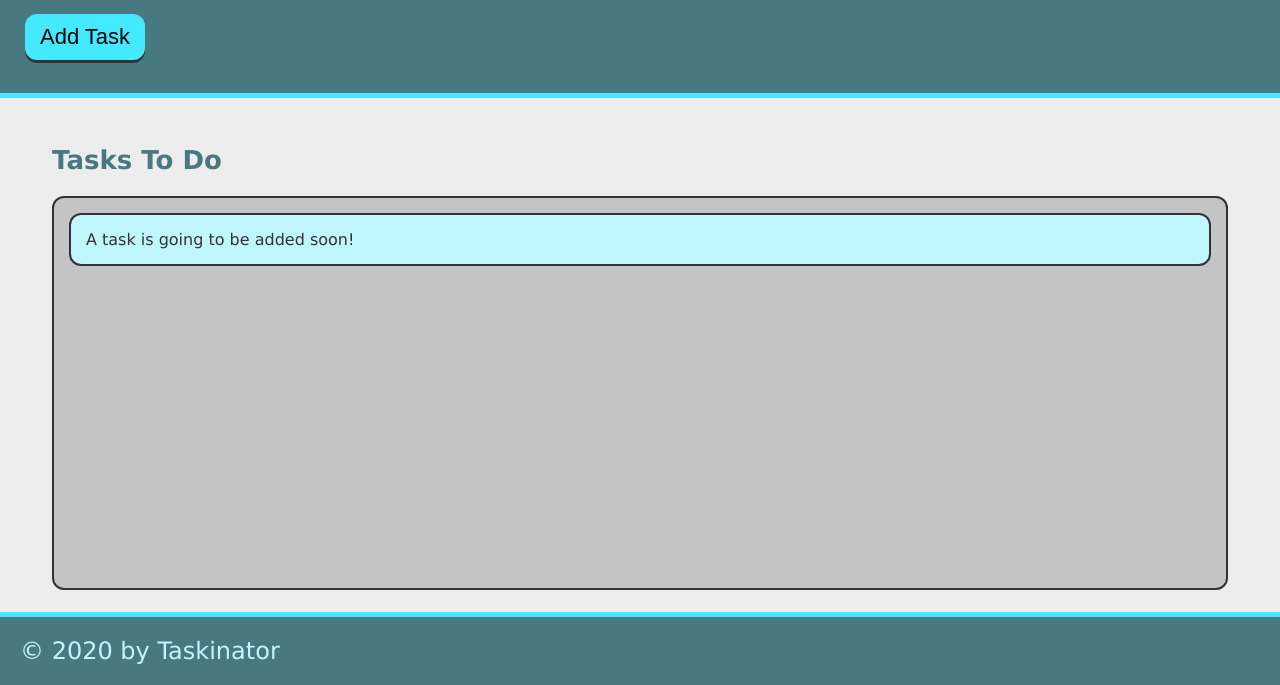
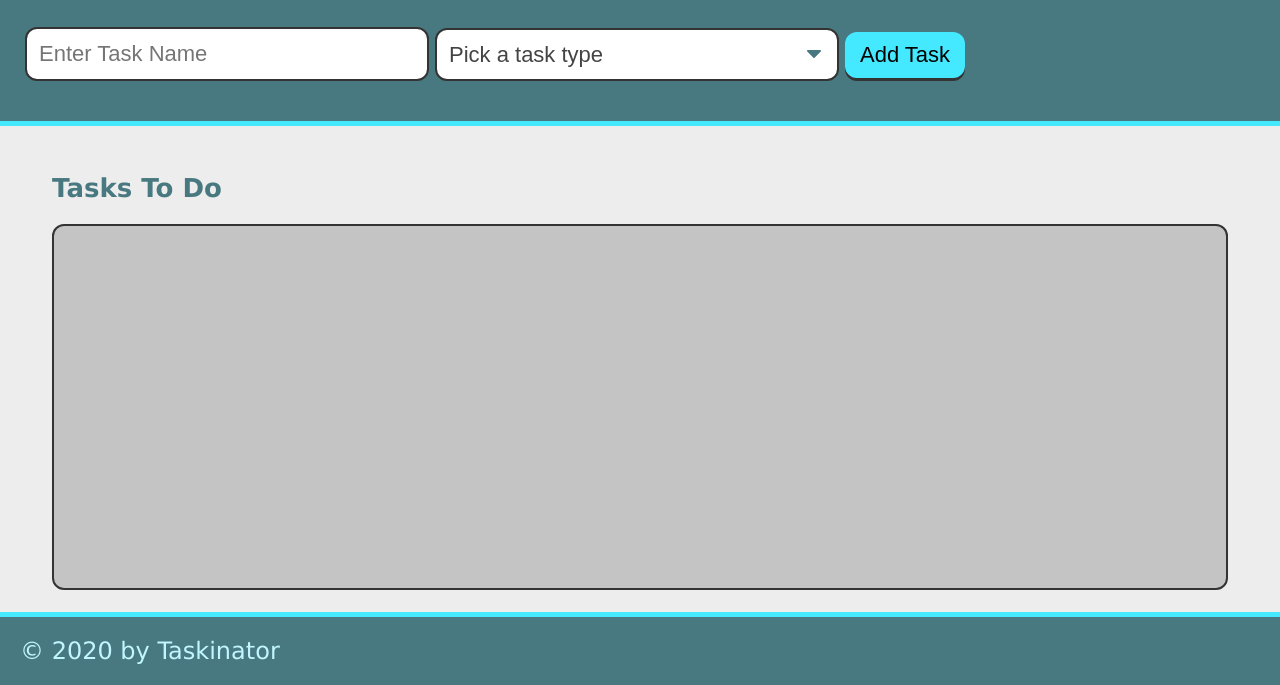
Before and after one commit to ceshort23design/taskinator, a plain HTML site: page index.html in a window 1280 px wide. Shown: the part 115-800 px from the top of the page. Drawn offline with Linux system fonts and the light colour scheme.

Commit message:
add task form

```diff
--- a/index.html
+++ b/index.html
@@ -11,15 +11,28 @@
     <header>
         <h1 class="page-title">Taskinator</h1>
         <p>Click the button below to add a new task!</p>
-        <button class="btn" id="save-task">Add Task</button>
+        <form id="task-form">
+            <div class="form-group">
+                <input type="text" name="task-name" class="text-input" placeholder="Enter Task Name" />
+            </div>
+            <div class="form-group">
+                <select name="task-type" class="select-dropdown">
+                    <option value="" disable selected>Pick a task type</option>
+                    <option value="Print">Print</option>
+                    <option value="Web">Web</option>
+                    <option value="mobile">Mobile</option>
+                </select>
+            </div>
+            <div class="form-group">
+                <button class="btn" id="save-task">Add Task</button>
+            </div>
+        </form>
     </header>
 
     <main class="page-content">
         <section class="task-list-wrapper">
             <h2 class="list-title">Tasks To Do</h2>
-            <ul class="task-list" id="tasks-to-do">
-                <li class="task-item">A task is going to be added soon!</li>
-            </ul>
+            <ul class="task-list" id="tasks-to-do"></ul>
         </section>
     </main>
 
```
